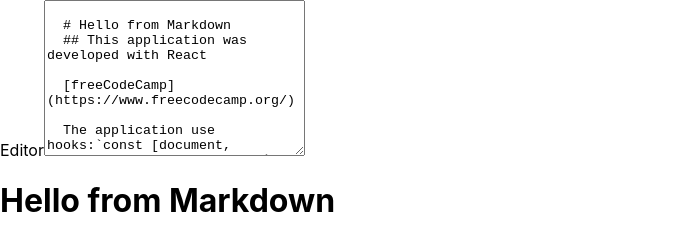
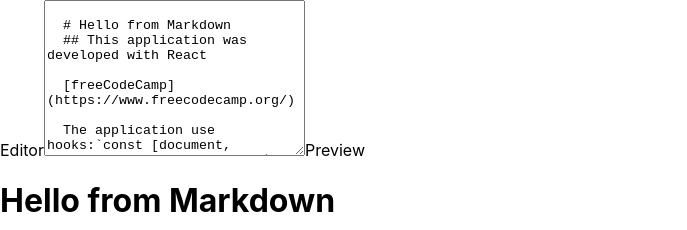
Before and after one commit to Replayattack/freecodecamp-markdown-previewer, a React (Create React App) app: page / in a window 1280 px wide. Shown: the top 230 px of the page, without its empty margins (0-687 px from the left). Built offline with nearby package versions, Linux system fonts and the light colour scheme.

Commit message:
Add label to Previewer component

```diff
--- a/src/components/Previewer.js
+++ b/src/components/Previewer.js
@@ -13,7 +13,10 @@ function Previewer({ content }) {
   }
 
   return (
-    <div id='preview' dangerouslySetInnerHTML={createMarkup()}></div>
+    <>
+      <label htmlFor="preview">Preview</label>
+      <div id='preview' dangerouslySetInnerHTML={createMarkup()}></div>
+    </>
   )
 }
 
```
